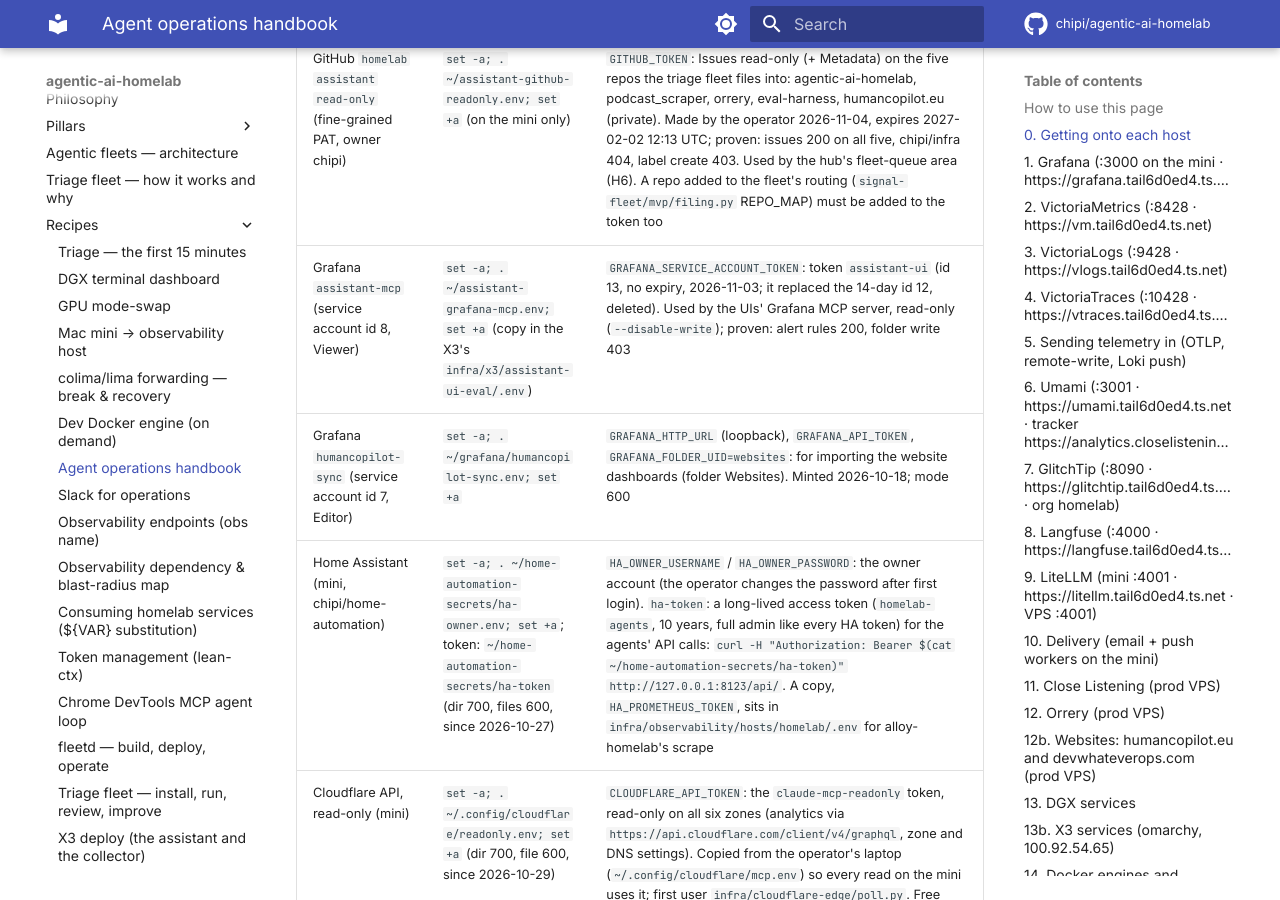
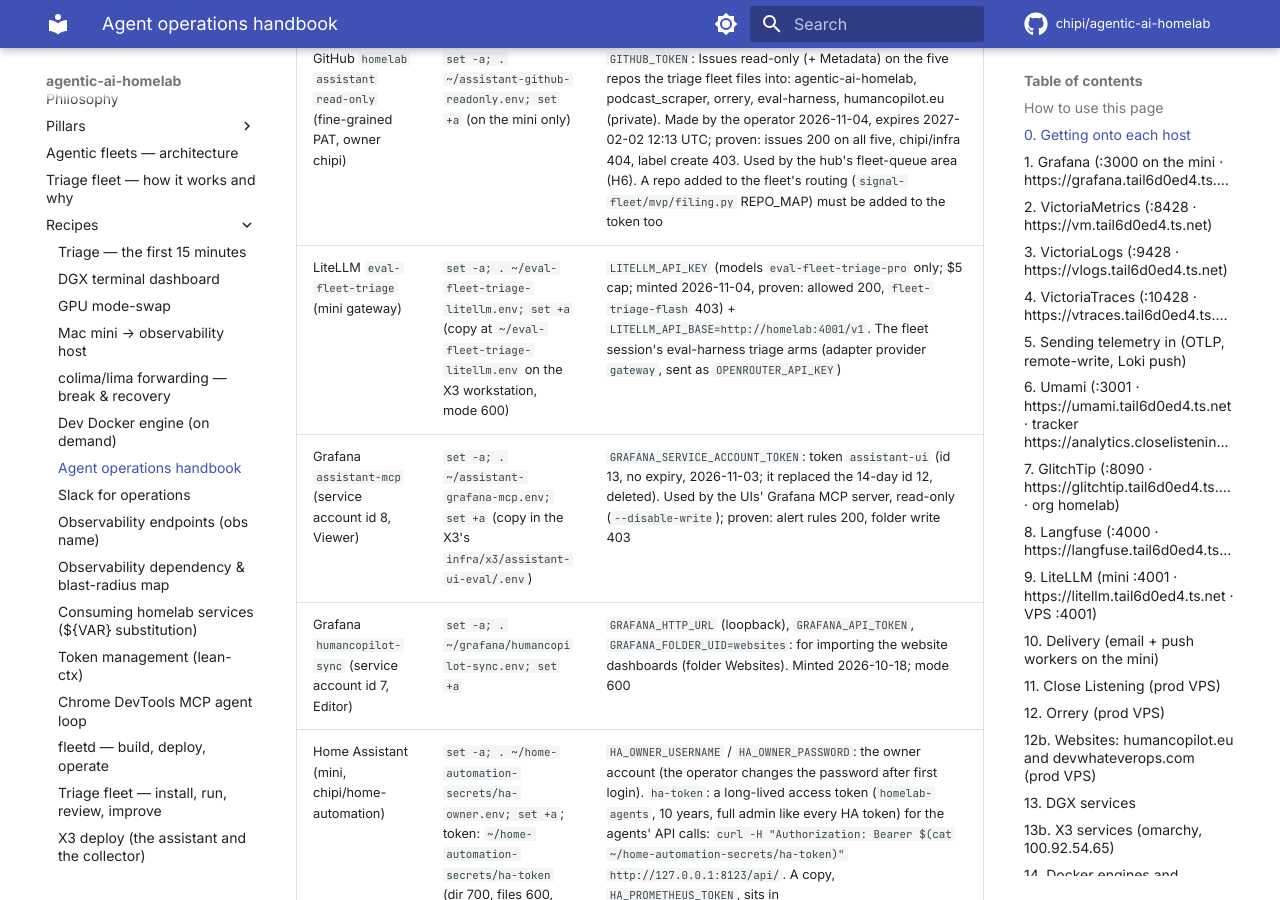
Before and after one commit to chipi/agentic-ai-homelab, an MkDocs documentation site: the page built from docs/recipes/agent-access.md, in a window 1280 px wide and 900 px high, scrolled down 3962 px. Built offline with MkDocs 1.6.1 and Material for MkDocs 9.7.7, drawn with Linux system fonts in a browser that asks for light colours; comment, search, counter and statistics services are not loaded.

Commit message:
docs(credentials): the eval-fleet-triage LiteLLM key, for the fleet session's eval-harness arms
Minted 2026-11-04 with the operator's go (mint-credential: MINT: PASS,
eval-fleet-triage-pro 200, fleet-triage-flash 403), $5 cap, in
~/eval-fleet-triage-litellm.env on the mini and the X3.

Co-Authored-By: Claude Opus 5.5 <noreply@anthropic.com>
Claude-Session: https://claude.ai/code/session_01DJqN6tC4rDxAXWhpDw9qRP

```diff
--- a/docs/recipes/agent-access.md
+++ b/docs/recipes/agent-access.md
@@ -66,6 +66,7 @@ Do not create logins, publish ports or change groups to "get access".
 | LiteLLM Langfuse judge (mini gateway) | `set -a; . ~/langfuse-judge-litellm.env; set +a` | `LITELLM_API_KEY` (virtual key `langfuse-judge`: model `assistant` only, $2; minted 2026-11-04, proven 200 / 403). Langfuse's LLM connection `homelab-gateway` (project `agents`, base URL `http://host.docker.internal:4001/v1`) for the Playground and LLM-as-a-judge |
 | LiteLLM chat UI evaluation (mini gateway) | `set -a; . ~/assistant-ui-eval-litellm.env; set +a` (copy in the X3's `infra/x3/assistant-ui-eval/.env`) | `LITELLM_API_KEY` (virtual key `assistant-ui-eval`: model `assistant` only, $3, expires 2027-11-03). Revoke after the UI decision |
 | GitHub `homelab assistant read-only` (fine-grained PAT, owner chipi) | `set -a; . ~/assistant-github-readonly.env; set +a` (on the mini only) | `GITHUB_TOKEN`: Issues read-only (+ Metadata) on the five repos the triage fleet files into: agentic-ai-homelab, podcast_scraper, orrery, eval-harness, humancopilot.eu (private). Made by the operator 2026-11-04, expires 2027-02-02 12:13 UTC; proven: issues 200 on all five, chipi/infra 404, label create 403. Used by the hub's fleet-queue area (H6). A repo added to the fleet's routing (`signal-fleet/mvp/filing.py` REPO_MAP) must be added to the token too |
+| LiteLLM `eval-fleet-triage` (mini gateway) | `set -a; . ~/eval-fleet-triage-litellm.env; set +a` (copy at `~/eval-fleet-triage-litellm.env` on the X3 workstation, mode 600) | `LITELLM_API_KEY` (models `eval-fleet-triage-pro` only; $5 cap; minted 2026-11-04, proven: allowed 200, `fleet-triage-flash` 403) + `LITELLM_API_BASE=http://homelab:4001/v1`. The fleet session's eval-harness triage arms (adapter provider `gateway`, sent as `OPENROUTER_API_KEY`) |
 | Grafana `assistant-mcp` (service account id 8, Viewer) | `set -a; . ~/assistant-grafana-mcp.env; set +a` (copy in the X3's `infra/x3/assistant-ui-eval/.env`) | `GRAFANA_SERVICE_ACCOUNT_TOKEN`: token `assistant-ui` (id 13, no expiry, 2026-11-03; it replaced the 14-day id 12, deleted). Used by the UIs' Grafana MCP server, read-only (`--disable-write`); proven: alert rules 200, folder write 403 |
 | Grafana `humancopilot-sync` (service account id 7, Editor) | `set -a; . ~/grafana/humancopilot-sync.env; set +a` | `GRAFANA_HTTP_URL` (loopback), `GRAFANA_API_TOKEN`, `GRAFANA_FOLDER_UID=websites`: for importing the website dashboards (folder Websites). Minted 2026-10-18; mode 600 |
 | Home Assistant (mini, chipi/home-automation) | `set -a; . ~/home-automation-secrets/ha-owner.env; set +a`; token: `~/home-automation-secrets/ha-token` (dir 700, files 600, since 2026-10-27) | `HA_OWNER_USERNAME` / `HA_OWNER_PASSWORD`: the owner account (the operator changes the password after first login). `ha-token`: a long-lived access token (`homelab-agents`, 10 years, full admin like every HA token) for the agents' API calls: `curl -H "Authorization: Bearer $(cat ~/home-automation-secrets/ha-token)" http://127.0.0.1:8123/api/`. A copy, `HA_PROMETHEUS_TOKEN`, sits in `infra/observability/hosts/homelab/.env` for alloy-homelab's scrape |
```
Also changed, not shown: infra/litellm/README.md (+1 -0 lines).
